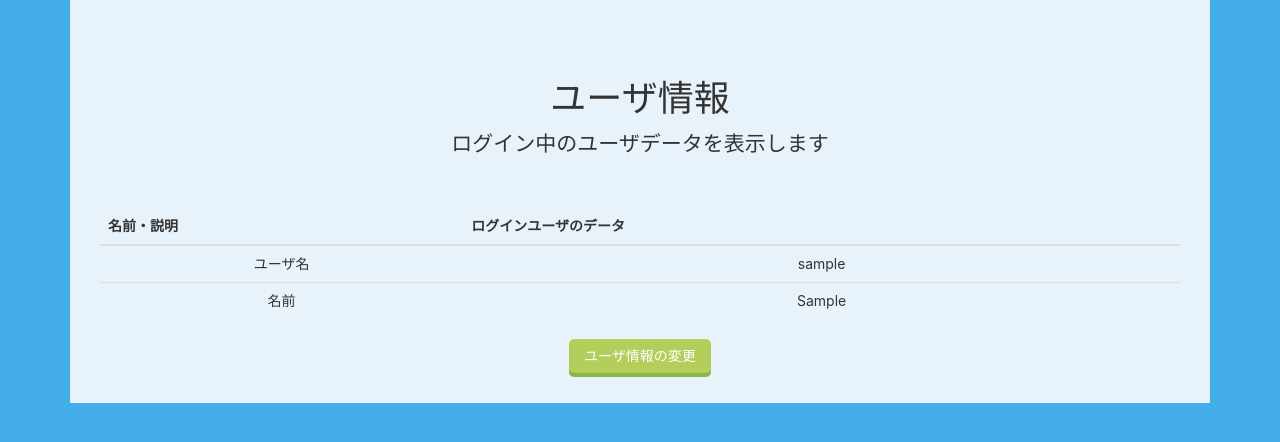
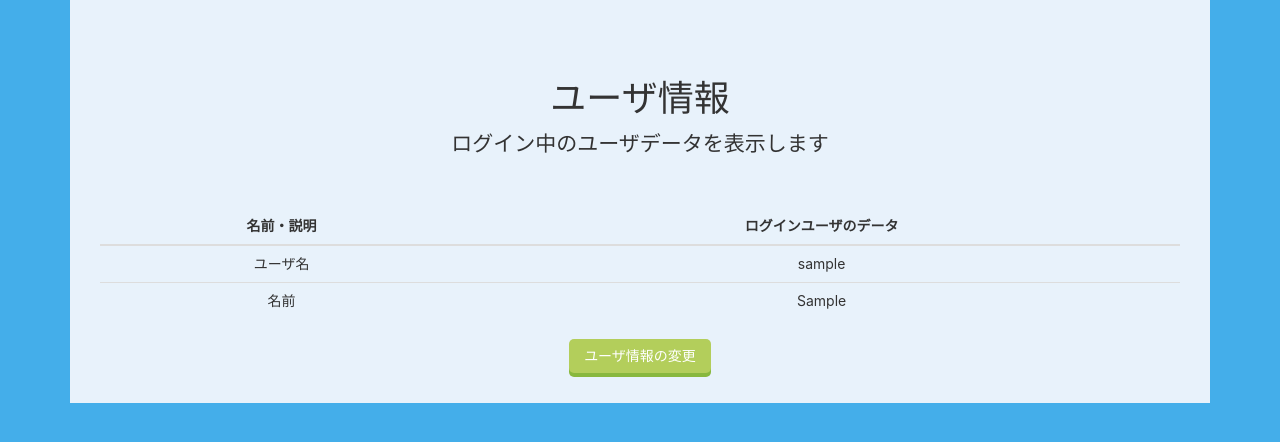
Before and after one commit to tetsu31415/StudyRival, a Django app: page /mypage/ in a window 1280 px wide. Shown: the part 113-555 px from the top of the page. Run offline with Django 3.2, Linux system fonts and the light colour scheme; the visitor is signed in with stand-in values (Sample User, id 1); some libraries are stand-ins or nearby versions.

Commit message:
thのテキストが真ん中に来るように変更

```diff
--- a/static/css/main.css
+++ b/static/css/main.css
@@ -46,6 +46,10 @@ table{
     margin-top: 0;
     margin-left: auto;
     margin-right: auto;
+}
+
+th {
+    text-align: center;
 }
 /* navbar 全体の背景色とボーダーカラー */
 .nav-tabs li {
```
